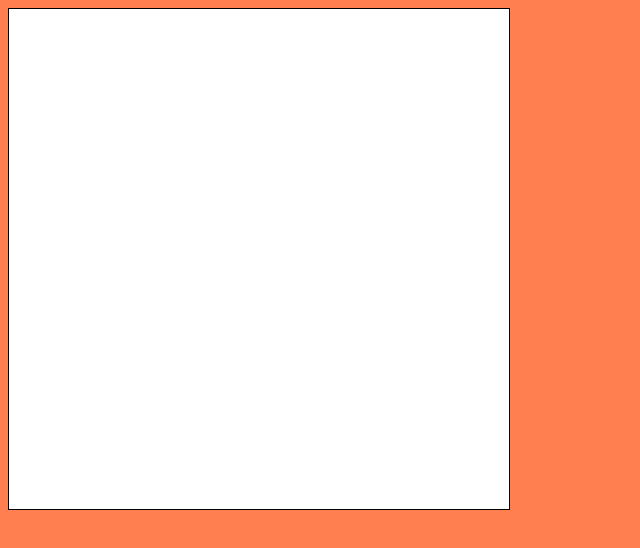
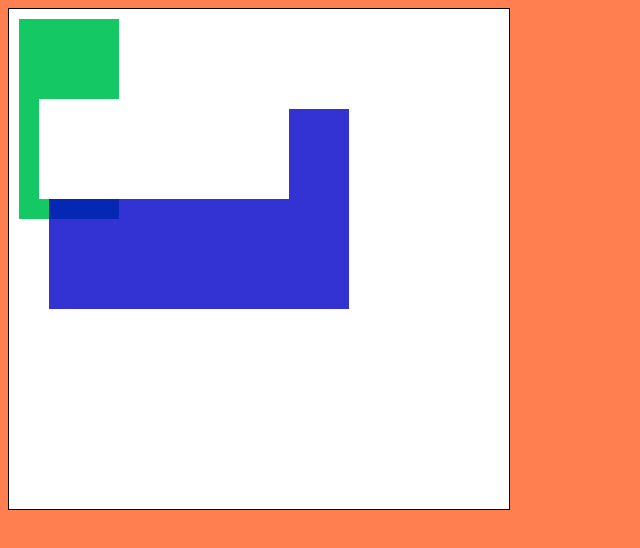
Before and after one commit to omebe/omebe, a website: page canvastutorial.html in a window 1280 px wide. Shown: the whole page, without its empty margins (0-640 px from the left). Drawn offline with nearby package versions, Linux system fonts and the light colour scheme.

Commit message:
saving working demo

```diff
--- a/canvastutorial.html
+++ b/canvastutorial.html
@@ -7,12 +7,28 @@
       integrity="sha256-hVVnYaiADRTO2PzUGmuLJr8BLUSjGIZsDYGmIJLv2b8="
       crossorigin="anonymous"></script>
     <script type="text/javascript">
-      function draw(){
+      function draw() {
         $(document).ready(function() {
-        var canvas = document.getElementById('tutorial');
-        if (canvas.getContext){
-          var ctx = canvas.getContext('2d');
-        }
+        const canvas = document.getElementById('tutorial');
+        let ctx = canvas.getContext('2d');
+        ctx.fillStyle = 'rgb(20,200,100)';
+        ctx.fillRect(10, 10, 100, 200);
+
+        ctx.fillStyle = 'rgba(0, 0, 200, 0.8)';
+        ctx.fillRect(40, 100, 300, 200);
+        ctx.clearRect(30, 90, 250, 100);
+          // let a, b, c, d, e;
+         // window.setInterval(function () {
+        //     a = Math.floor(Math.random()*200);
+       //   b = Math.floor(Math.random()*40);
+      //   c = Math.floor(Math.random()*20);
+     //   d = Math.floor(Math.random()*40);
+    //   e = Math.floor(Math.random());
+   //   console.log('rgb('+a+','+b+','+c+')');
+  //   ctx.fillStyle = 'rgb('+a+','+b+','+c+')';
+ //   ctx.fillRect(a, d, c, b);
+// }, 100);
+
         });
       }
     </script>
```
Also changed, not shown: package.json (added, +22 -0 lines).
